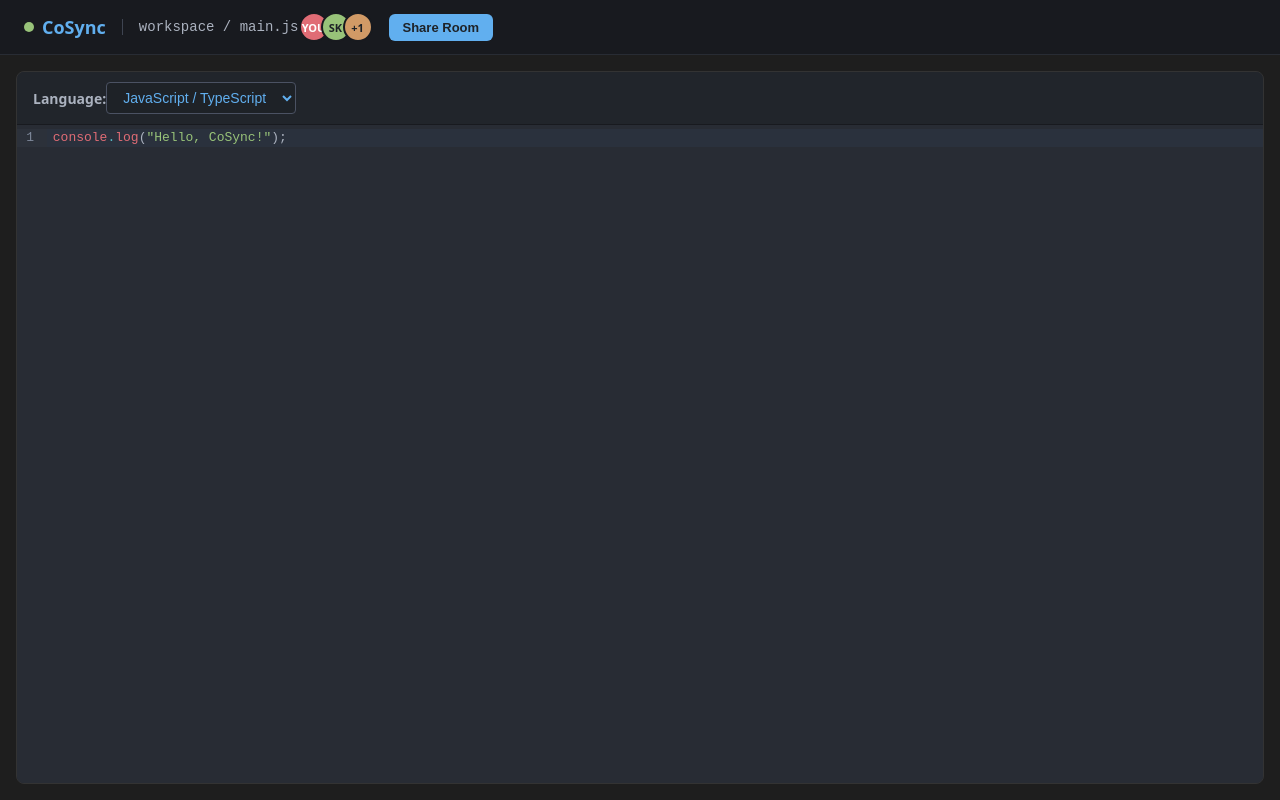
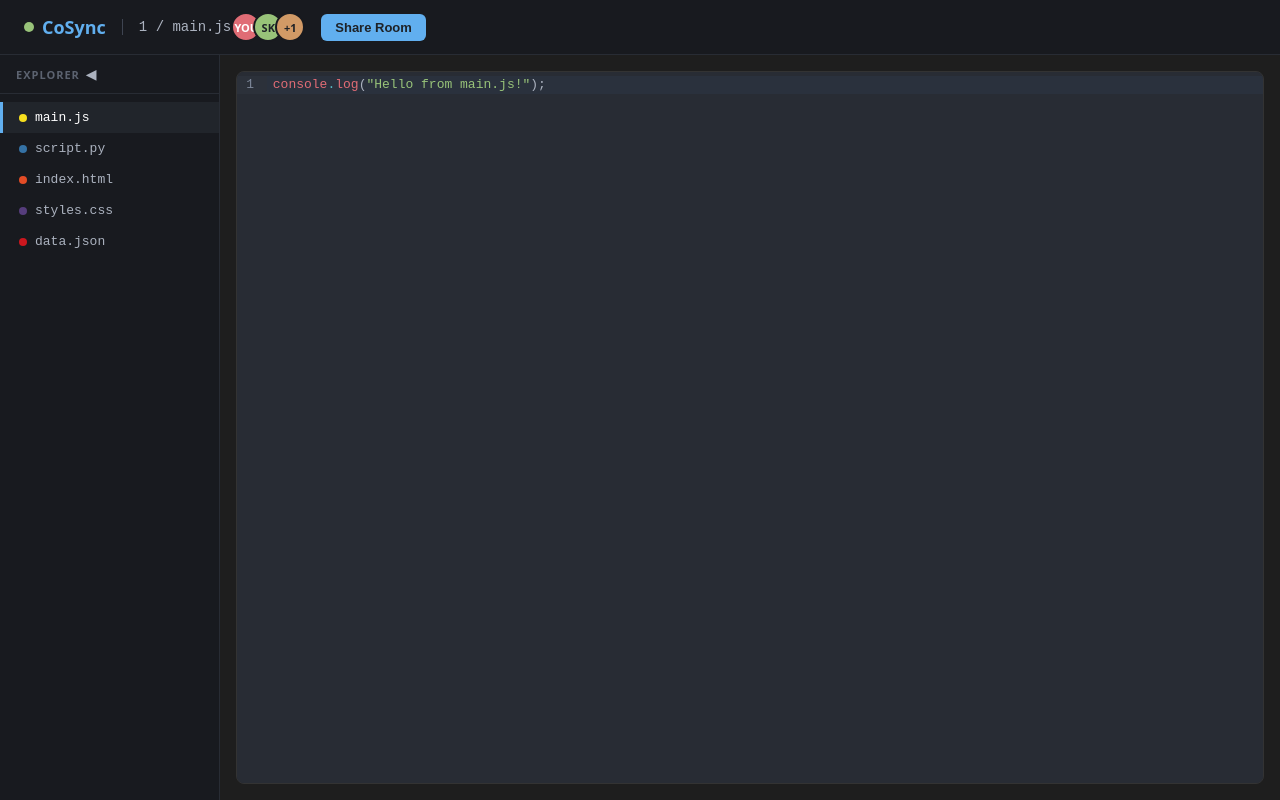
Before and after one commit to ishhant/Collab_editor, a React (Vite) app in the folder client/: page /room/1 in a window 1280 px wide. Built offline with nearby package versions, Linux system fonts and the light colour scheme.

Commit message:
added a file explorer sidebar and react-router for shareable urls

```diff
--- a/client/package.json
+++ b/client/package.json
@@ -16,9 +16,12 @@
     "@codemirror/lang-json": "^6.0.2",
     "@codemirror/lang-python": "^6.2.1",
     "@codemirror/theme-one-dark": "^6.1.3",
+    "@types/uuid": "^10.0.0",
     "@uiw/react-codemirror": "^4.25.11",
     "react": "^19.2.8",
-    "react-dom": "^19.2.8"
+    "react-dom": "^19.2.8",
+    "react-router-dom": "^7.18.3",
+    "uuid": "^14.0.2"
   },
   "devDependencies": {
     "@eslint/js": "^10.0.1",
--- a/client/src/App.tsx
+++ b/client/src/App.tsx
@@ -1,14 +1,16 @@
-import { Navbar } from './components/Navbar';
-import { Editor } from './components/Editor';
+import React from 'react';
+import { BrowserRouter, Routes, Route } from 'react-router-dom';
+import { Home } from './pages/Home';
+import { Room } from './pages/Room';
 
 function App() {
   return (
-    <div style={{ display: 'flex', flexDirection: 'column', height: '100vh', width: '100vw', backgroundColor: '#1e1e1e', color: 'white', overflow: 'hidden' }}>
-      <Navbar />
-      <div style={{ flex: 1, display: 'flex', flexDirection: 'column', padding: '16px', overflow: 'hidden' }}>
-        <Editor />
-      </div>
-    </div>
+    <BrowserRouter>
+      <Routes>
+        <Route path="/" element={<Home />} />
+        <Route path="/room/:roomId" element={<Room />} />
+      </Routes>
+    </BrowserRouter>
   );
 }
 
--- a/client/src/components/Editor.tsx
+++ b/client/src/components/Editor.tsx
@@ -1,4 +1,4 @@
-import React, { useState } from 'react';
+import React from 'react';
 import CodeMirror from '@uiw/react-codemirror';
 import { javascript } from '@codemirror/lang-javascript';
 import { python } from '@codemirror/lang-python';
@@ -7,20 +7,19 @@ import { css } from '@codemirror/lang-css';
 import { json } from '@codemirror/lang-json';
 import { oneDark } from '@codemirror/theme-one-dark';
 
-type LanguageOption = 'javascript' | 'python' | 'html' | 'css' | 'json';
+export type LanguageOption = 'javascript' | 'python' | 'html' | 'css' | 'json';
 
-const DEFAULT_CODE: Record<LanguageOption, string> = {
-  javascript: 'console.log("Hello, CoSync!");',
-  python: 'print("Hello, CoSync!")',
-  html: '<div class="box">\n  <h1>Hello, CoSync!</h1>\n</div>',
-  css: '.box {\n  color: #61afef;\n  font-family: sans-serif;\n}',
-  json: '{\n  "appName": "CoSync",\n  "status": "Active"\n}',
-};
+interface EditorProps {
+  language: LanguageOption;
+  code: string;
+  onCodeChange: (newCode: string) => void;
+}
 
-export const Editor = () => {
-  const [language, setLanguage] = useState<LanguageOption>('javascript');
-  const [code, setCode] = useState<string>(DEFAULT_CODE['javascript']);
-
+export const Editor: React.FC<EditorProps> = ({
+  language,
+  code,
+  onCodeChange
+}) => {
   const getLanguageExtension = (lang: LanguageOption) => {
     switch (lang) {
       case 'python':
@@ -37,12 +36,6 @@ export const Editor = () => {
     }
   };
 
-  const handleLanguageChange = (e: React.ChangeEvent<HTMLSelectElement>) => {
-    const newLang = e.target.value as LanguageOption;
-    setLanguage(newLang);
-    setCode(DEFAULT_CODE[newLang]);
-  };
-
   return (
     <div style={{
       display: 'flex',
@@ -53,39 +46,6 @@ export const Editor = () => {
       overflow: 'hidden',
       backgroundColor: '#282c34'
     }}>
-      <div style={{
-        display: 'flex',
-        alignItems: 'center',
-        justify: 'space-between',
-        padding: '10px 16px',
-        backgroundColor: '#21252b',
-        borderBottom: '1px solid #181a1f'
-      }}>
-        <span style={{ color: '#abb2bf', fontSize: '14px', fontWeight: 600 }}>
-          Language:
-        </span>
-        <select
-          value={language}
-          onChange={handleLanguageChange}
-          style={{
-            backgroundColor: '#1e2227',
-            color: '#61afef',
-            border: '1px solid #4b5263',
-            borderRadius: '4px',
-            padding: '6px 12px',
-            fontSize: '14px',
-            cursor: 'pointer',
-            outline: 'none'
-          }}
-        >
-          <option value="javascript">JavaScript / TypeScript</option>
-          <option value="python">Python</option>
-          <option value="html">HTML</option>
-          <option value="css">CSS</option>
-          <option value="json">JSON</option>
-        </select>
-      </div>
-
       <div style={{ flex: 1, overflow: 'hidden' }}>
         <CodeMirror
           value={code}
@@ -93,7 +53,7 @@ export const Editor = () => {
           style={{ height: '100%' }}
           theme={oneDark}
           extensions={[getLanguageExtension(language)]}
-          onChange={(val) => setCode(val)}
+          onChange={(val) => onCodeChange(val)}
         />
       </div>
     </div>
--- /dev/null
+++ b/client/src/components/Sidebar.tsx
@@ -0,0 +1,134 @@
+import React from 'react';
+
+export interface FileItem {
+  id: string;
+  name: string;
+  language: 'javascript' | 'python' | 'html' | 'css' | 'json';
+  content: string;
+}
+
+interface SidebarProps {
+  files: FileItem[];
+  activeFileId: string;
+  onSelectFile: (id: string) => void;
+  isOpen: boolean;
+  onToggle: () => void;
+}
+
+export const Sidebar: React.FC<SidebarProps> = ({
+  files,
+  activeFileId,
+  onSelectFile,
+  isOpen,
+  onToggle
+}) => {
+  const getFileBadgeColor = (lang: string) => {
+    switch (lang) {
+      case 'javascript': return '#f7df1e';
+      case 'python': return '#3572A5';
+      case 'html': return '#e34c26';
+      case 'css': return '#563d7c';
+      case 'json': return '#cb171e';
+      default: return '#abb2bf';
+    }
+  };
+
+  if (!isOpen) {
+    return (
+      <div style={{
+        width: '40px',
+        backgroundColor: '#181a1f',
+        borderRight: '1px solid #282c34',
+        display: 'flex',
+        flexDirection: 'column',
+        alignItems: 'center',
+        paddingTop: '12px'
+      }}>
+        <button
+          onClick={onToggle}
+          title="Open Explorer"
+          style={{
+            backgroundColor: 'transparent',
+            border: 'none',
+            color: '#abb2bf',
+            cursor: 'pointer',
+            fontSize: '16px'
+          }}
+        >
+          📁
+        </button>
+      </div>
+    );
+  }
+
+  return (
+    <aside style={{
+      width: '220px',
+      backgroundColor: '#181a1f',
+      borderRight: '1px solid #282c34',
+      display: 'flex',
+      flexDirection: 'column',
+      userSelect: 'none'
+    }}>
+      <div style={{
+        display: 'flex',
+        alignItems: 'center',
+        justify: 'space-between',
+        padding: '10px 16px',
+        borderBottom: '1px solid #282c34',
+        color: '#5c6370',
+        fontSize: '11px',
+        fontWeight: 700,
+        letterSpacing: '1px'
+      }}>
+        <span>EXPLORER</span>
+        <button
+          onClick={onToggle}
+          title="Collapse Explorer"
+          style={{
+            backgroundColor: 'transparent',
+            border: 'none',
+            color: '#abb2bf',
+            cursor: 'pointer',
+            fontSize: '14px'
+          }}
+        >
+          ◀
+        </button>
+      </div>
+
+      <div style={{ display: 'flex', flexDirection: 'column', padding: '8px 0' }}>
+        {files.map((file) => {
+          const isActive = file.id === activeFileId;
+          return (
+            <div
+              key={file.id}
+              onClick={() => onSelectFile(file.id)}
+              style={{
+                display: 'flex',
+                alignItems: 'center',
+                gap: '8px',
+                padding: '8px 16px',
+                backgroundColor: isActive ? '#21252b' : 'transparent',
+                borderLeft: isActive ? '3px solid #61afef' : '3px solid transparent',
+                color: isActive ? '#ffffff' : '#abb2bf',
+                fontSize: '13px',
+                cursor: 'pointer',
+                fontFamily: 'monospace'
+              }}
+            >
+              <span style={{
+                width: '8px',
+                height: '8px',
+                borderRadius: '50%',
+                backgroundColor: getFileBadgeColor(file.language),
+                display: 'inline-block'
+              }} />
+              <span>{file.name}</span>
+            </div>
+          );
+        })}
+      </div>
+    </aside>
+  );
+};
--- /dev/null
+++ b/client/src/pages/Home.tsx
@@ -0,0 +1,55 @@
+import React from 'react';
+import { useNavigate } from 'react-router-dom';
+import { v4 as uuidv4 } from 'uuid';
+
+export const Home = () => {
+  const navigate = useNavigate();
+
+  const handleCreateRoom = () => {
+    // Generate a unique random room ID (e.g. "a1b2c3d4...")
+    const newRoomId = uuidv4();
+
+    // Redirect the user to the new room URL
+    navigate(`/room/${newRoomId}`);
+  };
+
+  return (
+    <div style={{
+      display: 'flex',
+      flexDirection: 'column',
+      alignItems: 'center',
+      justifyContent: 'center',
+      height: '100vh',
+      width: '100vw',
+      backgroundColor: '#1e1e1e',
+      color: '#ffffff',
+      fontFamily: 'system-ui, sans-serif'
+    }}>
+      <h1 style={{ fontSize: '48px', margin: '0 0 16px', color: '#61afef' }}>
+        CoSync
+      </h1>
+      <p style={{ fontSize: '18px', color: '#abb2bf', margin: '0 0 32px' }}>
+        Real-time collaborative code editor.
+      </p>
+
+      <button
+        onClick={handleCreateRoom}
+        style={{
+          backgroundColor: '#98c379',
+          color: '#1e1e1e',
+          fontSize: '16px',
+          fontWeight: 700,
+          border: 'none',
+          borderRadius: '8px',
+          padding: '12px 24px',
+          cursor: 'pointer',
+          transition: 'transform 0.1s'
+        }}
+        onMouseOver={(e) => e.currentTarget.style.filter = 'brightness(1.1)'}
+        onMouseOut={(e) => e.currentTarget.style.filter = 'brightness(1)'}
+      >
+        Create New Workspace
+      </button>
+    </div>
+  );
+};
--- /dev/null
+++ b/client/src/pages/Room.tsx
@@ -0,0 +1,57 @@
+import React, { useState } from 'react';
+import { useParams } from 'react-router-dom';
+import { Navbar } from '../components/Navbar';
+import { Sidebar } from '../components/Sidebar';
+import type { FileItem } from '../components/Sidebar';
+import { Editor } from '../components/Editor';
+
+const INITIAL_FILES: FileItem[] = [
+  { id: '1', name: 'main.js', language: 'javascript', content: 'console.log("Hello from main.js!");' },
+  { id: '2', name: 'script.py', language: 'python', content: 'print("Hello from script.py!")' },
+  { id: '3', name: 'index.html', language: 'html', content: '<div class="container">\n  <h1>Hello HTML</h1>\n</div>' },
+  { id: '4', name: 'styles.css', language: 'css', content: '.container {\n  color: #61afef;\n}' },
+  { id: '5', name: 'data.json', language: 'json', content: '{\n  "appName": "CoSync",\n  "status": "Active"\n}' }
+];
+
+export const Room = () => {
+  const { roomId } = useParams<{ roomId: string }>();
+
+  const [files, setFiles] = useState<FileItem[]>(INITIAL_FILES);
+  const [activeFileId, setActiveFileId] = useState<string>('1');
+  const [isSidebarOpen, setIsSidebarOpen] = useState<boolean>(true);
+
+  const activeFile = files.find(f => f.id === activeFileId) || files[0];
+
+  const handleCodeChange = (newContent: string) => {
+    setFiles(prev => prev.map(file => {
+      if (file.id === activeFileId) {
+        return { ...file, content: newContent };
+      }
+      return file;
+    }));
+  };
+
+  return (
+    <div style={{ display: 'flex', flexDirection: 'column', height: '100vh', width: '100vw', backgroundColor: '#1e1e1e', color: 'white', overflow: 'hidden' }}>
+      <Navbar roomName={`${roomId} / ${activeFile.name}`} />
+
+      <div style={{ flex: 1, display: 'flex', overflow: 'hidden' }}>
+        <Sidebar
+          files={files}
+          activeFileId={activeFileId}
+          onSelectFile={setActiveFileId}
+          isOpen={isSidebarOpen}
+          onToggle={() => setIsSidebarOpen(prev => !prev)}
+        />
+
+        <main style={{ flex: 1, display: 'flex', flexDirection: 'column', padding: '16px', overflow: 'hidden' }}>
+          <Editor
+            language={activeFile.language}
+            code={activeFile.content}
+            onCodeChange={handleCodeChange}
+          />
+        </main>
+      </div>
+    </div>
+  );
+};
```
Also changed, not shown: 1 other file (tests, documents, lock files or other folders).
